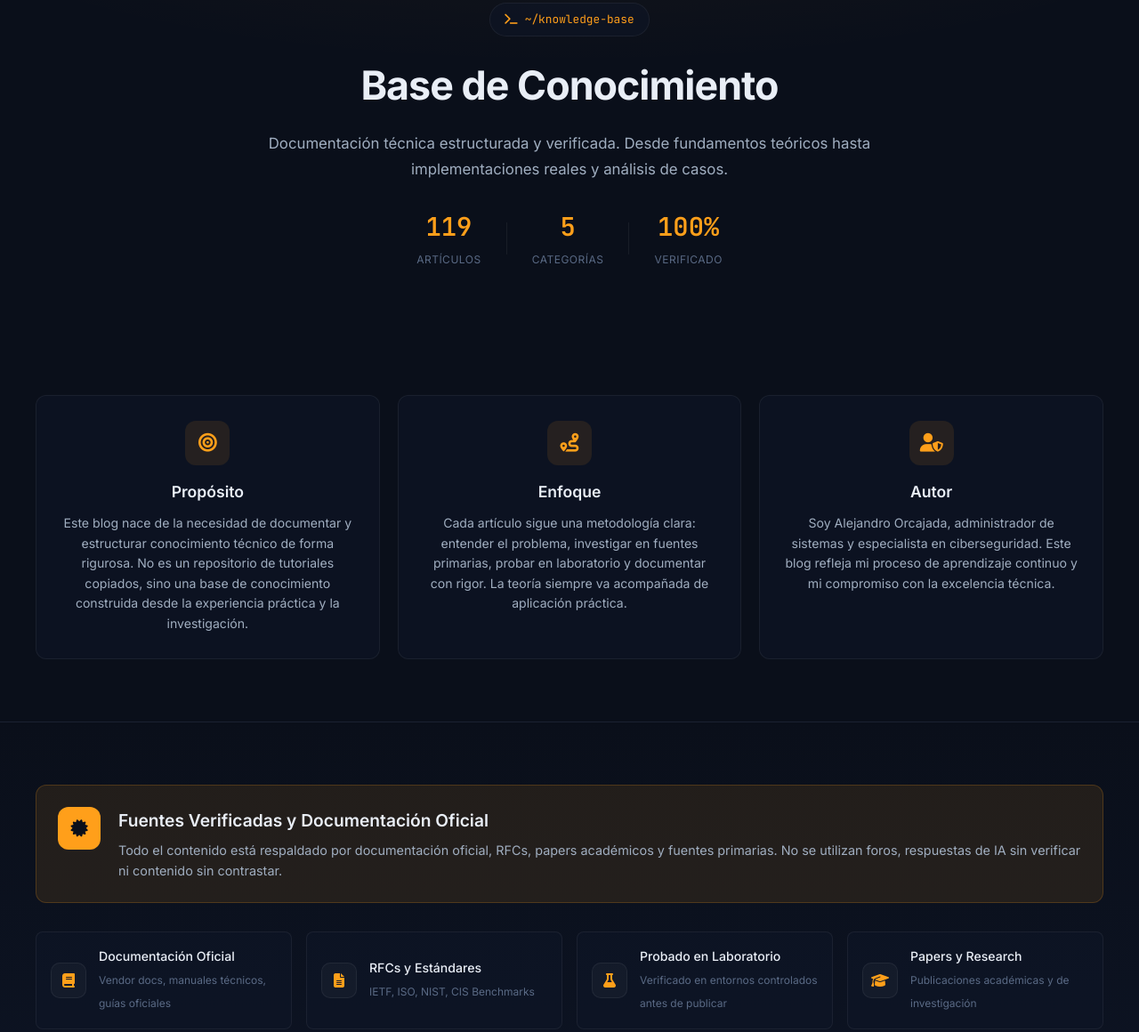
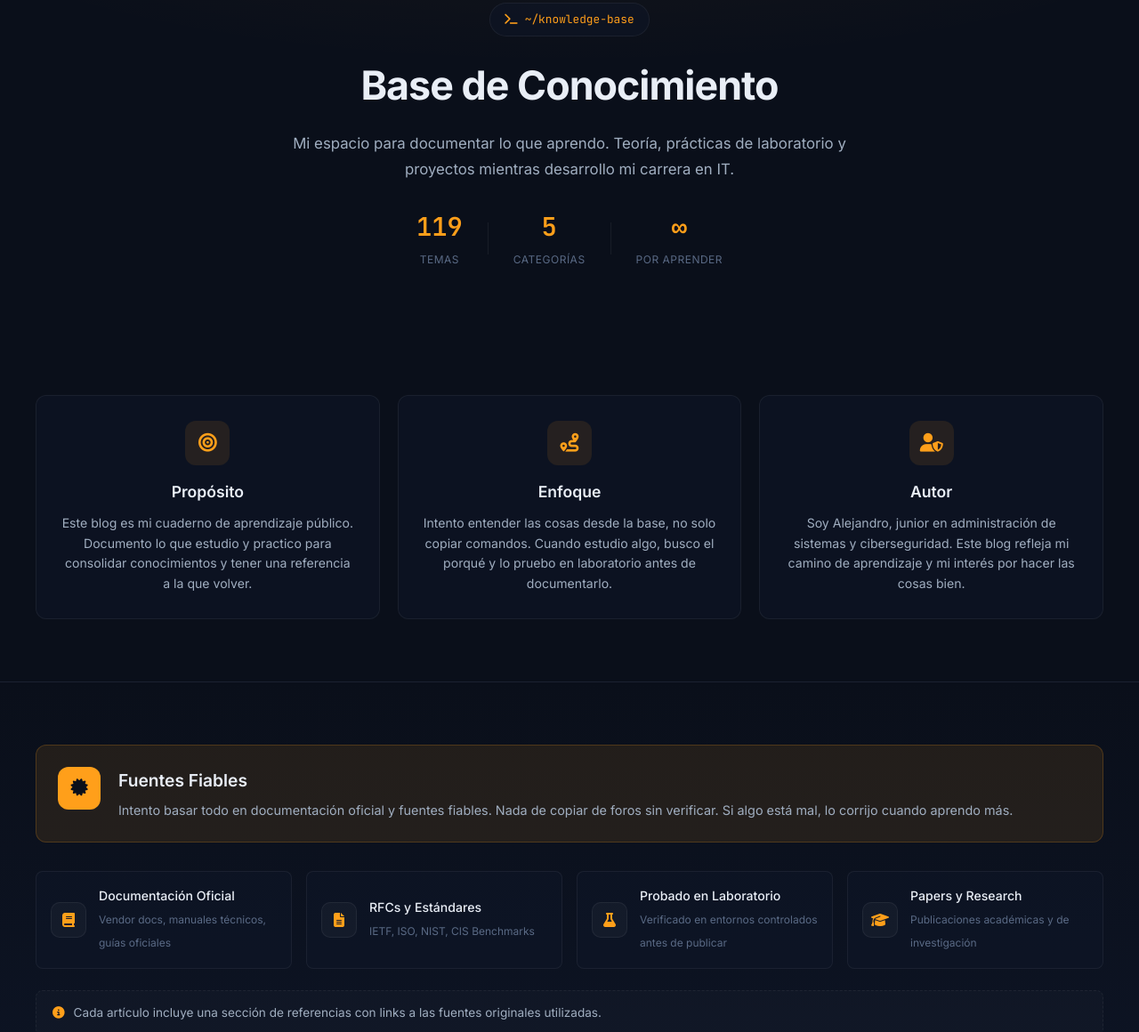
Before and after one commit to AOM-lab/blog, a plain HTML site: page index.html in a window 1280 px wide. Shown: the part 127-1287 px from the top of the page at 89% size. Drawn offline with Linux system fonts and the light colour scheme.

Commit message:
Update index.html

```diff
--- a/index.html
+++ b/index.html
@@ -57,14 +57,14 @@
       <h1 class="hero-title">Base de Conocimiento</h1>
 
       <p class="hero-desc">
-        Documentación técnica estructurada y verificada. Desde fundamentos teóricos
-        hasta implementaciones reales y análisis de casos.
+        Mi espacio para documentar lo que aprendo. Teoría, prácticas de laboratorio
+        y proyectos mientras desarrollo mi carrera en IT.
       </p>
 
       <div class="hero-stats">
         <div class="stat">
           <span class="stat-value">119</span>
-          <span class="stat-label">Artículos</span>
+          <span class="stat-label">Temas</span>
         </div>
         <div class="stat-divider"></div>
         <div class="stat">
@@ -73,8 +73,8 @@
         </div>
         <div class="stat-divider"></div>
         <div class="stat">
-          <span class="stat-value">100%</span>
-          <span class="stat-label">Verificado</span>
+          <span class="stat-value">∞</span>
+          <span class="stat-label">Por aprender</span>
         </div>
       </div>
     </div>
@@ -92,9 +92,8 @@
           </div>
           <h3 class="about-title">Propósito</h3>
           <p class="about-text">
-            Este blog nace de la necesidad de documentar y estructurar conocimiento técnico
-            de forma rigurosa. No es un repositorio de tutoriales copiados, sino una base
-            de conocimiento construida desde la experiencia práctica y la investigación.
+            Este blog es mi cuaderno de aprendizaje público. Documento lo que estudio
+            y practico para consolidar conocimientos y tener una referencia a la que volver.
           </p>
         </div>
 
@@ -104,9 +103,8 @@
           </div>
           <h3 class="about-title">Enfoque</h3>
           <p class="about-text">
-            Cada artículo sigue una metodología clara: entender el problema, investigar
-            en fuentes primarias, probar en laboratorio y documentar con rigor.
-            La teoría siempre va acompañada de aplicación práctica.
+            Intento entender las cosas desde la base, no solo copiar comandos.
+            Cuando estudio algo, busco el porqué y lo pruebo en laboratorio antes de documentarlo.
           </p>
         </div>
 
@@ -116,9 +114,8 @@
           </div>
           <h3 class="about-title">Autor</h3>
           <p class="about-text">
-            Soy Alejandro Orcajada, administrador de sistemas y especialista en ciberseguridad.
-            Este blog refleja mi proceso de aprendizaje continuo y mi compromiso con
-            la excelencia técnica.
+            Soy Alejandro, junior en administración de sistemas y ciberseguridad.
+            Este blog refleja mi camino de aprendizaje y mi interés por hacer las cosas bien.
           </p>
         </div>
 
@@ -136,11 +133,10 @@
           <i class="fas fa-certificate"></i>
         </div>
         <div class="sources-text">
-          <h2 class="sources-title">Fuentes Verificadas y Documentación Oficial</h2>
+          <h2 class="sources-title">Fuentes Fiables</h2>
           <p class="sources-subtitle">
-            Todo el contenido está respaldado por documentación oficial, RFCs, papers académicos
-            y fuentes primarias. No se utilizan foros, respuestas de IA sin verificar ni contenido
-            sin contrastar.
+            Intento basar todo en documentación oficial y fuentes fiables. Nada de copiar
+            de foros sin verificar. Si algo está mal, lo corrijo cuando aprendo más.
           </p>
         </div>
       </div>
@@ -251,13 +247,13 @@
 
           <!-- CIBERSEGURIDAD -->
           <div class="tree-branch">
-            <div class="branch-header" data-expanded="true">
-              <i class="fas fa-chevron-down branch-arrow"></i>
+            <div class="branch-header" data-expanded="false">
+              <i class="fas fa-chevron-right branch-arrow"></i>
               <span class="branch-icon ciber"><i class="fas fa-shield-halved"></i></span>
               <span class="branch-title">Ciberseguridad</span>
               <span class="branch-count">26</span>
             </div>
-            <div class="branch-content">
+            <div class="branch-content" hidden>
 
               <div class="sub-branch">
                 <div class="sub-header">
@@ -538,13 +534,13 @@
 
           <!-- CIBERSEGURIDAD -->
           <div class="tree-branch">
-            <div class="branch-header" data-expanded="true">
-              <i class="fas fa-chevron-down branch-arrow"></i>
+            <div class="branch-header" data-expanded="false">
+              <i class="fas fa-chevron-right branch-arrow"></i>
               <span class="branch-icon ciber"><i class="fas fa-shield-halved"></i></span>
               <span class="branch-title">Ciberseguridad</span>
               <span class="branch-count">13</span>
             </div>
-            <div class="branch-content">
+            <div class="branch-content" hidden>
 
               <div class="sub-branch">
                 <div class="sub-header">
```
